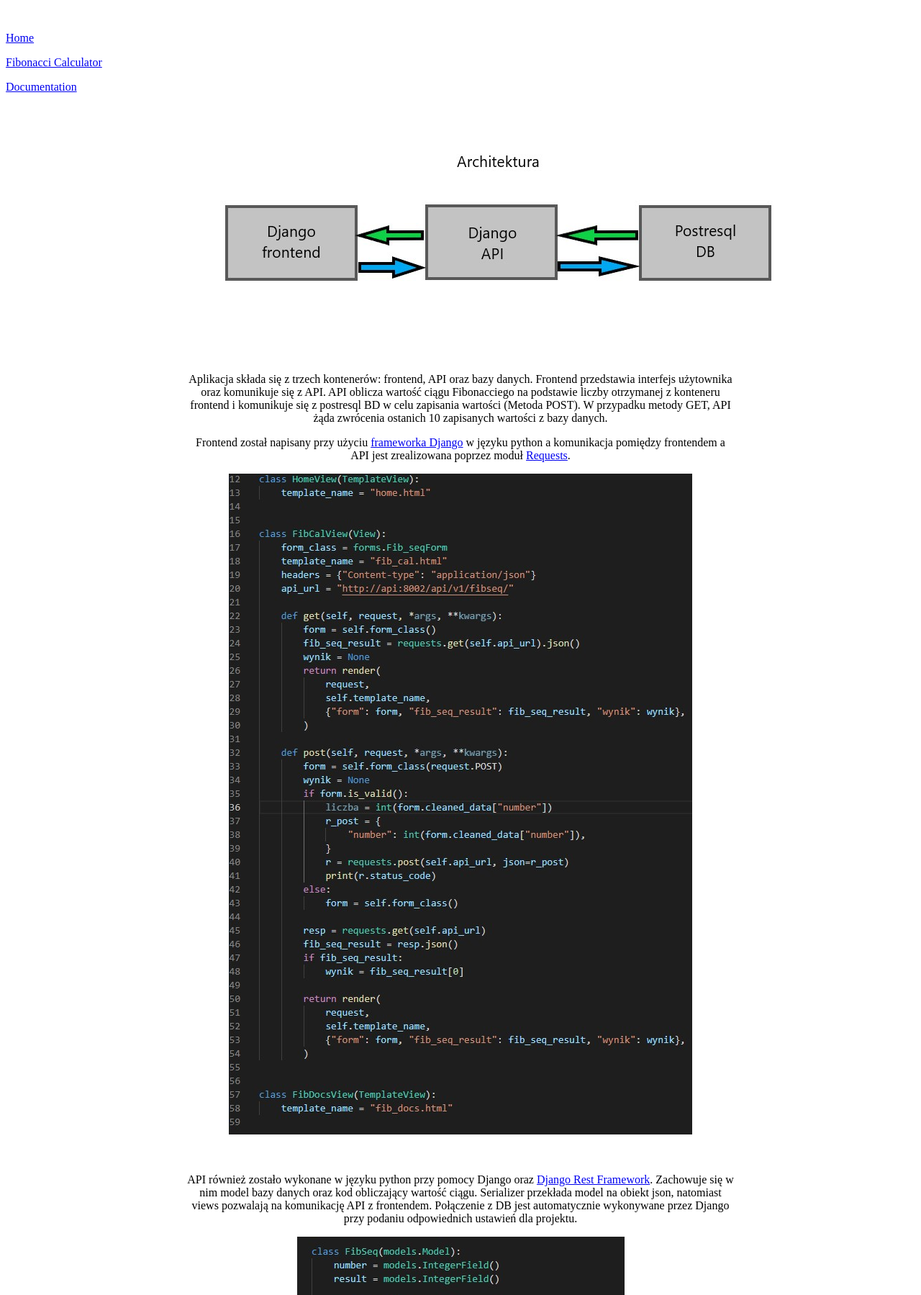
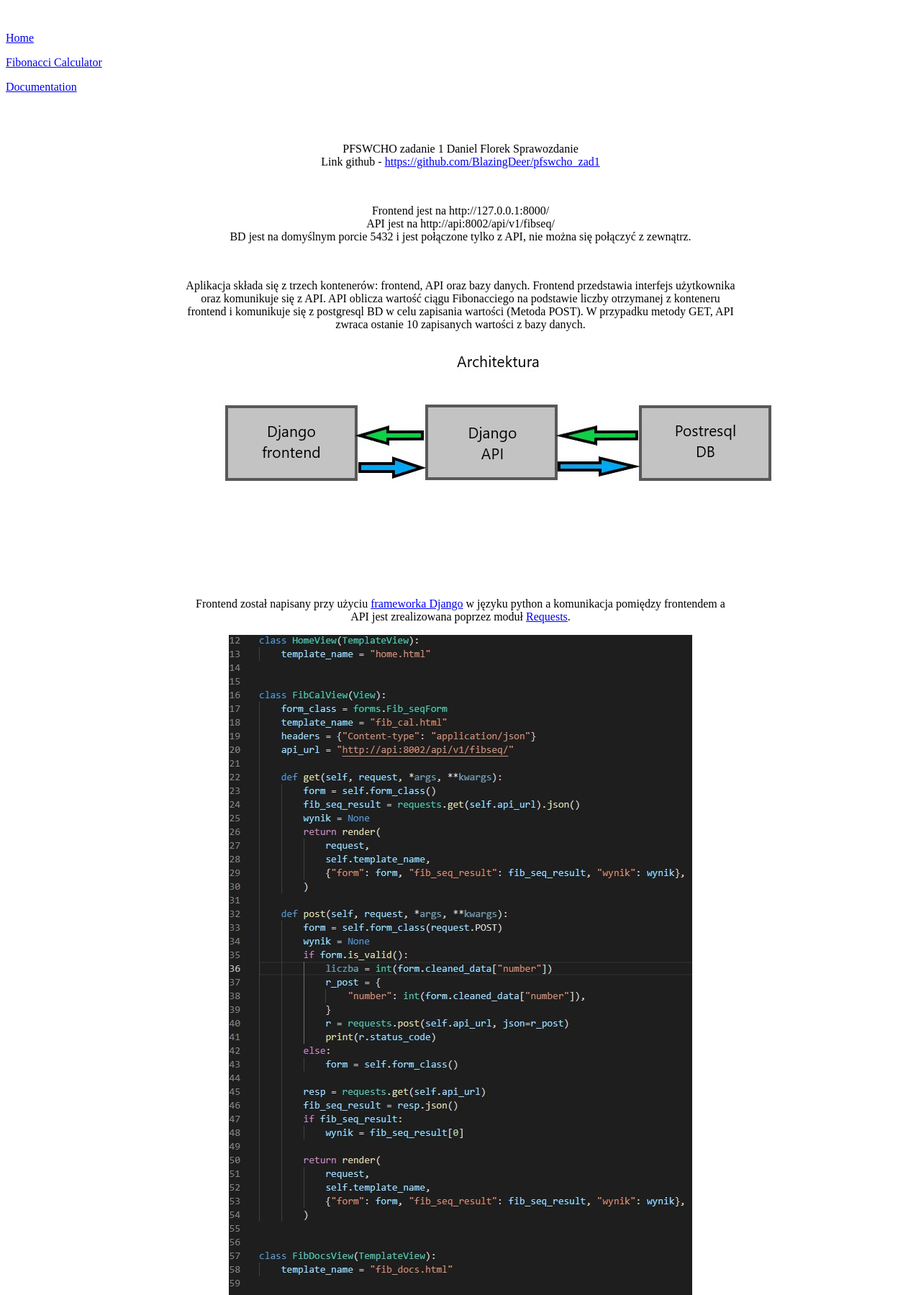
Before and after one commit to BlazingDeer/pfswcho_zad1_2, a Django app: page /fibdocs in a window 1280 px wide. Shown: the part 191-1990 px from the top of the page at 72% size. Run offline with Django 3.2, Linux system fonts and the light colour scheme.

Commit message:
poprawiona dokumentacja

```diff
--- a/templates/fib_docs.html
+++ b/templates/fib_docs.html
@@ -24,14 +24,29 @@
     <br>
     <br>
 
-    <div style="text-align: center; margin-left: 250px; margin-right: 250px; margin-bottom: 150px;">
+    <div style="text-align: center; margin-left: 250px; margin-right: 250px; margin-bottom: 150px">
+        <p>
+            PFSWCHO zadanie 1 Daniel Florek Sprawozdanie <br>
+
+            Link github - <a
+                href="https://github.com/BlazingDeer/pfswcho_zad1">https://github.com/BlazingDeer/pfswcho_zad1</a>
+        </p>
+        <br>
+        <p>Frontend jest na http://127.0.0.1:8000/<br>
+
+            API jest na http://api:8002/api/v1/fibseq/ <br>
+
+            BD jest na domyślnym porcie 5432 i jest połączone tylko z API, nie można się połączyć z zewnątrz. </p>
+        <br>
+
+        <p>Aplikacja składa się z trzech kontenerów: frontend, API oraz bazy danych. Frontend przedstawia interfejs
+            użytkownika oraz komunikuje się z API.
+            API oblicza wartość ciągu Fibonacciego na podstawie liczby otrzymanej z konteneru
+            frontend i komunikuje się z postgresql BD w celu zapisania wartości (Metoda POST).
+            W przypadku metody GET, API zwraca ostanie 10 zapisanych wartości z bazy danych.
+        </p>
         <p><img src="{% static 'images/architektura.jpg' %}" /></p>
-        <p>Aplikacja składa się z trzech kontenerów: frontend, API oraz bazy danych.
-            Frontend przedstawia interfejs użytownika oraz komunikuje się z API.
-            API oblicza wartość ciągu Fibonacciego na podstawie liczby otrzymanej z konteneru
-            frontend i komunikuje się z postresql BD w celu zapisania wartości (Metoda POST).
-            W przypadku metody GET, API żąda zwrócenia ostanich 10 zapisanych wartości z bazy danych.
-        </p>
+        <br>
         <p>
             Frontend został napisany przy użyciu <a href="https://docs.djangoproject.com/en/4.0/releases/3.2/">
                 frameworka Django</a> w języku python a komunikacja pomiędzy frontendem a API jest zrealizowana
@@ -42,7 +57,7 @@
         <p>API również zostało wykonane w języku python przy pomocy Django oraz
             <a href="https://www.django-rest-framework.org/">Django Rest Framework</a>.
             Zachowuje się w nim model bazy danych oraz kod obliczający wartość ciągu.
-            Serializer przekłada model na obiekt json, natomiast views pozwalają na komunikację API z frontendem.
+            Serializer przekłada model na obiekt json, natomiast views pozwalają na komunikację CRUD API z frontendem.
             Połączenie z DB jest automatycznie wykonywane przez Django przy podaniu odpowiednich ustawień dla projektu.
         </p>
         <p><img src="{% static 'images/api_model.jpg'%}" alt="model bazy danych" /></p>
@@ -50,13 +65,14 @@
         <p><img src="{% static 'images/api_view.jpg'%}" alt="views - widoki API" /></p>
         <p><img src="{% static 'images/api_db.jpg'%}" alt="Połączenie z bazą danych" /></p>
         <br>
-        <p>Baza danych jest kontenerem Dockera i oprócz hasła i nazwy użytkownika nic nie zostało zmienione.</p>
-        <p><img src="{% static 'images/db_docker.jpg'%}" alt="docker-compose postresql" /></p>
-        <br>
-        <p>Wszystkie kontenery są połączone poprzez docker-compose.</p>
+        <p>Baza danych jest kontenerem Dockera i oprócz hasła i nazwy użytkownika nic nie zostało zmienione.
+            Wszystkie kontenery są połączone poprzez docker-compose i są uruchamiane poprzez polecenie:
+            <br>
+            <b>docker-compose up -d --build </b>
+        </p>
+
         <p><img src="{% static 'images/dc.jpg'%}" alt="docker-compose" /></p>
-        <p>wszystkie kontenery są uruchamiane poprzez polecenie:</p>
-        <p><b>docker-compose up -d --build</b></p>
+
     </div>
 </body>
 
```
